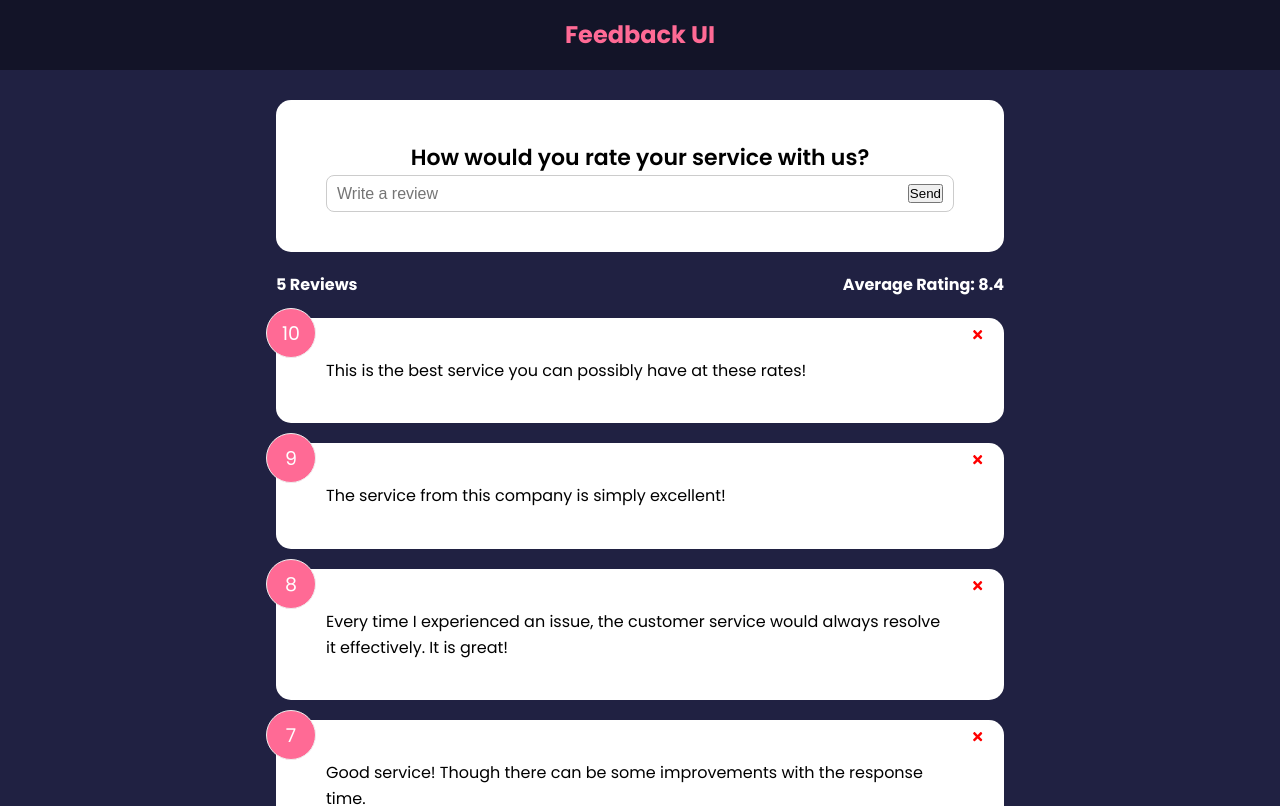
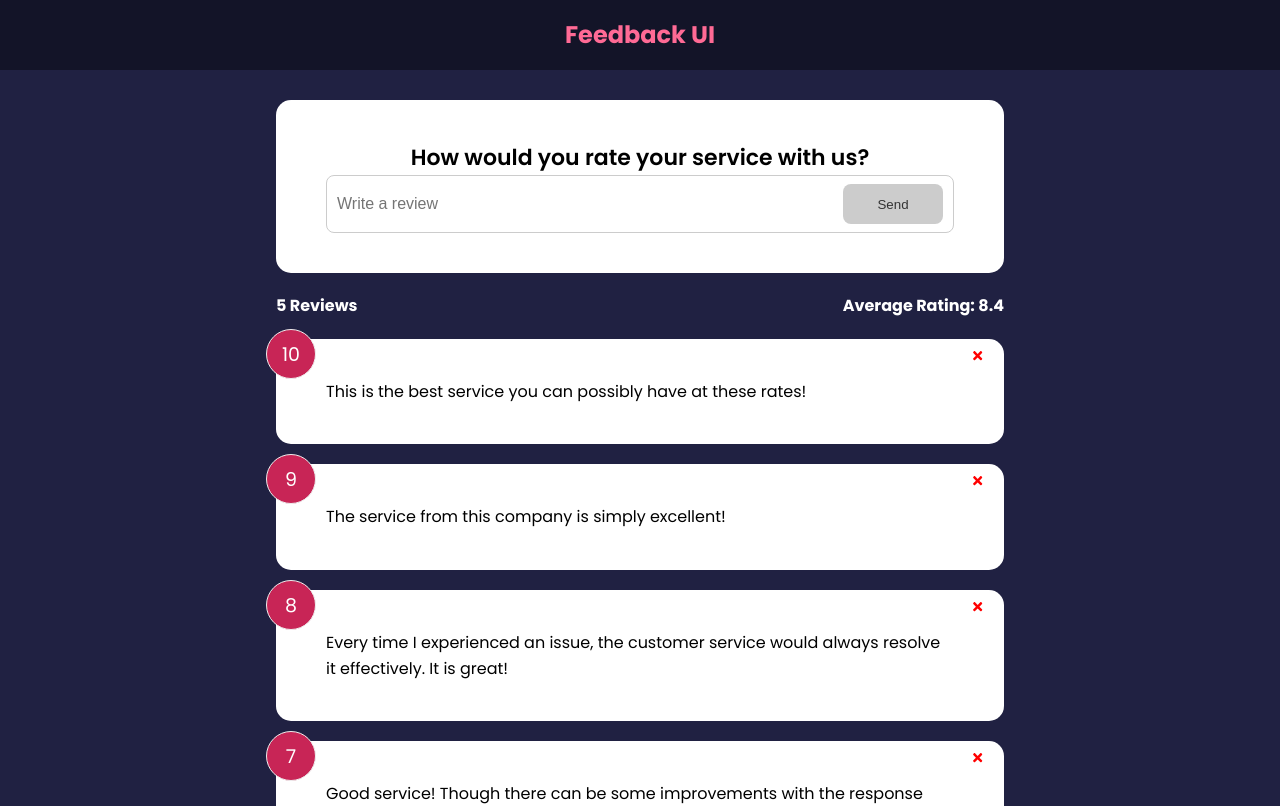
Before and after one commit to gideonfu55/feedback-app-prac, a React (Create React App) app: page / in a window 1280 px wide. Shown: the top 806 px of the page. Built offline with nearby package versions, Linux system fonts and the light colour scheme.

Commit message:
add button component and comment input criteria

```diff
--- /dev/null
+++ b/src/components/Button.jsx
@@ -0,0 +1,24 @@
+import PropTypes from 'prop-types'
+
+const Button = ({ children, version, type, isDisabled }) => {
+  return (
+    <button type={type} disabled={isDisabled} className={`btn btn-${version}`}>
+      {children}
+    </button>
+  )
+}
+
+Button.defaultProps = {
+  version: 'primary',
+  type: 'button',
+  isDisabled: false
+}
+
+Button.propTypes = {
+  children: PropTypes.node.isRequired,
+  version: PropTypes.string,
+  type: PropTypes.string,
+  isDisabled: PropTypes.bool
+}
+
+export default Button
--- a/src/components/FeedbackForm.jsx
+++ b/src/components/FeedbackForm.jsx
@@ -1,12 +1,30 @@
 import { useState } from "react"
+import Button from "./Button"
 import Card from "./shared/Card"
 
 const FeedbackForm = () => {
 
   const [text, setText] = useState('')
+  const [rating, setRating] = useState(10)
+  const [btnDisabled, setBtnDisabled] = useState(true)
+  const [message, setMessage] = useState('')
 
+  // For the review submission box input text, you have the following requirements:
+  // - if no text is entered, disable the submit button component (through the setBtnDisabled prop).
+  // - if text is entered but the number of characters is less than 10, disable submit button and set alert msg.
+  // - if the criteria of text entered is > 10 characters, remove any alert message and enable the submit button.
   const handTextChange = e => {
-    console.log(e.target.value)
+    if (text.length <= 1) {
+      setBtnDisabled(true)
+      setMessage(null)
+    } else if (text !== '' && text.trim().length <= 8) {
+      setBtnDisabled(true)
+      setMessage('Text must be at least 10 characters')
+    } else {
+      setMessage(null)
+      setBtnDisabled(false)
+    }
+    setText(e.target.value)
   }
 
   return (
@@ -21,8 +39,10 @@ const FeedbackForm = () => {
             placeholder="Write a review"
             value={text}
           />
-          <button type='submit' >Send</button>
+          <Button type='submit' isDisabled={btnDisabled}>Send</Button>
         </div>
+
+        {message && <div className="message">{message}</div>}
       </form>
     </Card>
   )
--- a/src/index.css
+++ b/src/index.css
@@ -87,7 +87,7 @@ header {
 
 .rating li:hover,
 .num-display {
-  background: #ff6a95;
+  background: #c82556;
   color: #fff;
 }
 
```
